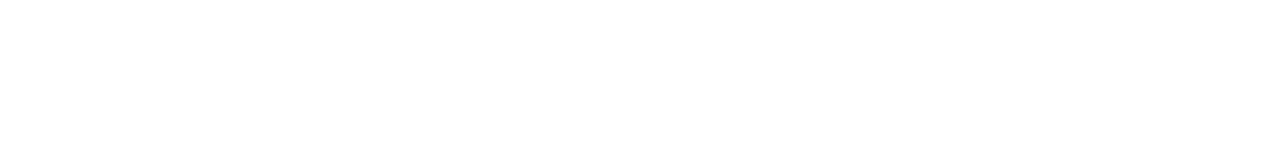
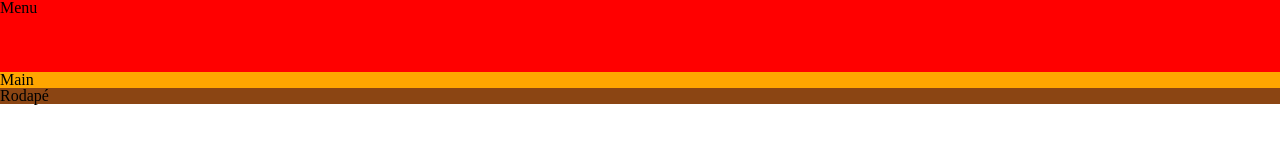
Before and after one commit to EstevaoLocks/Raizes-do-Futuro, a plain HTML site: page index.html in a window 1280 px wide. Drawn offline with Linux system fonts and the light colour scheme.

Commit message:
salvando

```diff
--- a/css/style.css
+++ b/css/style.css
@@ -1,5 +1,6 @@
 header {
     background-color: red;
+    height: 4.5rem;
 }
 
 main {
--- a/index.html
+++ b/index.html
@@ -8,8 +8,8 @@
     <title>Raízes do Futuro</title>
 </head>
 <body>
-    <header></header>
-    <main></main>
-    <footer></footer>
+    <header>Menu</header>
+    <main>Main</main>
+    <footer>Rodapé</footer>
 </body>
 </html>
```
